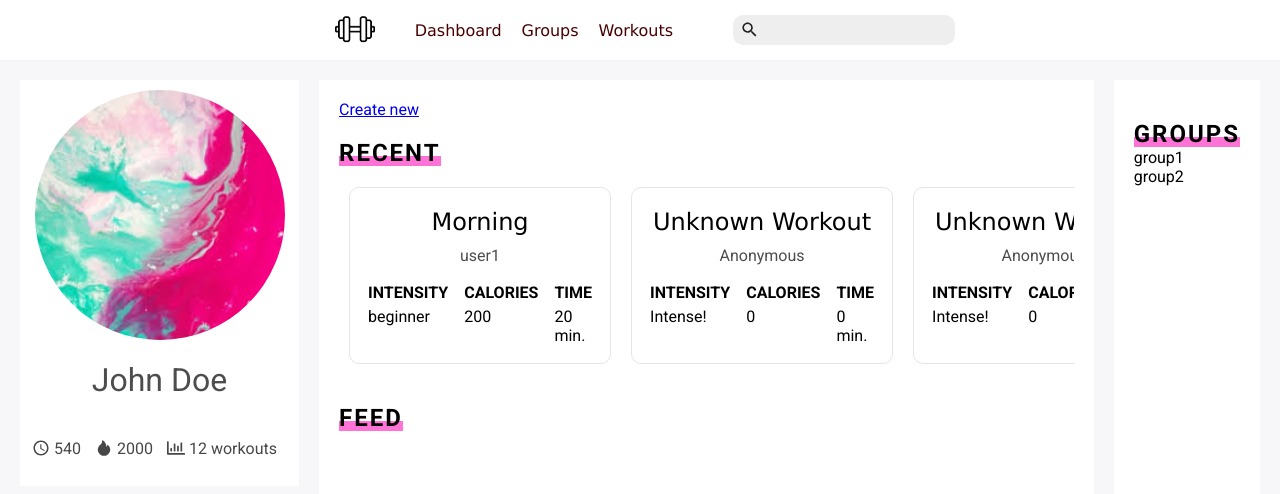
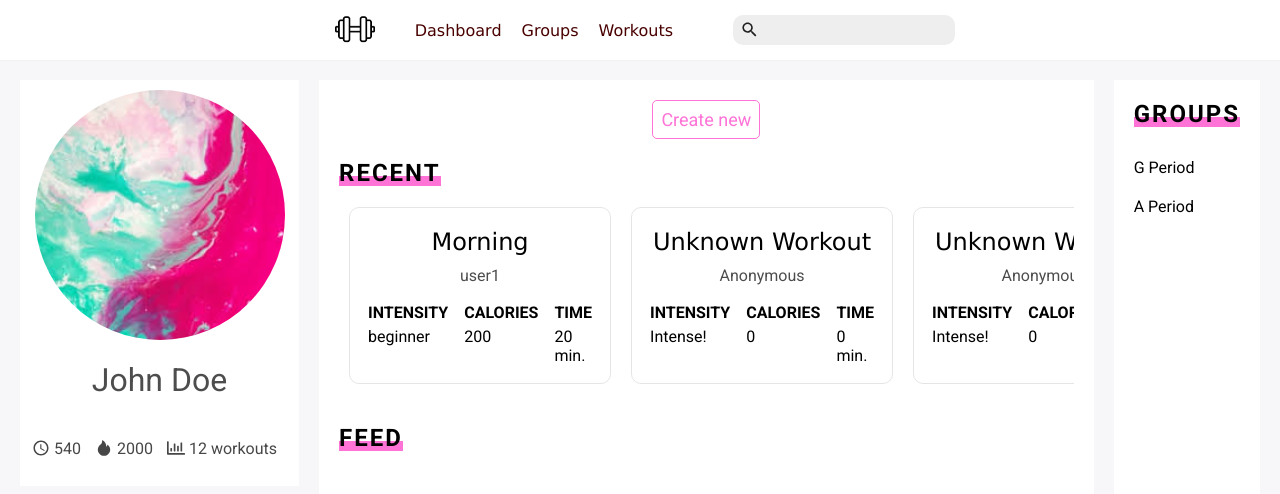
Before and after one commit to acrantel/fiitshare, a Next.js app: page / in a window 1280 px wide. Shown: the top 494 px of the page. Built offline with nearby package versions, Linux system fonts and the light colour scheme.

Commit message:
Link groups together

```diff
--- a/components/cards/group-card.js
+++ b/components/cards/group-card.js
@@ -13,7 +13,11 @@ class GroupCard extends React.Component {
         let groupID = this.props.groupID;
         return <div className={styles.container}>
             <img className={styles.groupImg} src={groupData[groupID].image} />
-            <h2 className={styles.groupName}>{groupData[groupID].name}</h2>
+            <h2 className={styles.groupName}>
+                <Link href="/group/[groupid]" as={`/group/${groupID}`}>
+                    <a className={styles.groupNameLink}>{groupData[groupID].name}</a>
+                </Link>
+            </h2>
 
             <div className={styles.infoContainer}>
                 <p className={styles.infoParagraph}>{groupData[groupID].description}</p>
--- a/components/dashboard/dashboard.js
+++ b/components/dashboard/dashboard.js
@@ -2,6 +2,7 @@ import React, { Component } from 'react';
 import styles from './dashboard.module.css';
 import { userData, workoutData, exerciseData, groupData } from '../../database/database.js';
 import WorkoutCard from '../cards/workout-card.js'
+import Link from 'next/link'
 
 class Dashboard extends React.Component {
     render() {
@@ -14,7 +15,7 @@ class Dashboard extends React.Component {
 
 function DashboardCenter({ userId }) {
     return <div className={styles.dashboardCenter}>
-        <a href="#">Create new</a>
+        <a className='button' href="#">Create new</a>
         <Recent userId={userId} />
         <Feed />
     </div>
@@ -53,7 +54,9 @@ function DashboardRight({ userId }) {
             userData[userId]['groups'].length == 0
                 ? <a href="#">Join a Group</a>
                 : userData[userId]['groups'].map(function (item) {
-                    return <a href="#" className={styles.groupLink} key={item}>{item}</a>
+                    return <Link key={item} href="/group/[groupid]" as={`/group/${item}`}>
+                        <a className={styles.groupLink}>{groupData[item].name}</a>
+                    </Link>;
                 })
         }
     </div>;
--- a/components/dashboard/dashboard.module.css
+++ b/components/dashboard/dashboard.module.css
@@ -25,11 +25,11 @@
     background-color:#fff;
     /* width:20%; */
     margin: 20px;
-    padding: 20px;
+    padding-bottom: 20px;
 }
 
-.dashboardRight .sectionTitle {
-    margin-top: 0;
+.dashboardRight > h1 {
+    margin: 20px;
 }
 
 .recentSection {
@@ -56,4 +56,8 @@
     display: block;
     color: inherit;
     text-decoration: none;
+    padding: 10px 20px;
 }
+.groupLink:hover {
+    text-decoration: underline;
+}
--- a/pages/create-group.js
+++ b/pages/create-group.js
@@ -46,7 +46,6 @@ export default class CreateGroup extends React.Component {
                             <option>Beginner</option>
                             <option>Intermediate</option>
                             <option>Advanced</option>
-                            <option>🤯💪</option>
                         </select>
                     </LabelledInput>
                 </AddGroup>
--- a/pages/groups.js
+++ b/pages/groups.js
@@ -86,7 +86,9 @@ class Groups extends React.Component {
                             </select>
                         </div>
                         <div className='join-group-id-button-container'>
-                            <button className='join-group-id-button'>Join by ID</button>
+                            <Link href="/join-group">
+                                <a className='button join-group-id-button'>Join by ID</a>
+                            </Link>
                         </div>
                     </div>
                     <div className={styles.foundGroups}>
--- a/styles.css
+++ b/styles.css
@@ -72,7 +72,8 @@ h2 {
     z-index: -1;
 }
 
-button {
+button,
+.button {
     width: fit-content;
     border: 1px solid #ff73d7;
     border-radius: 5px;
@@ -82,8 +83,7 @@ button {
     font-size: large;
     font-weight: 400;
     align-self: center;
-}
-button:hover {
+    text-decoration: none;
     cursor: pointer;
 }
 .tab-list-item:not(.tab-list-active):hover > span::after {
```
Also changed, not shown: components/cards/group-card.module.css (+8 -0 lines).
